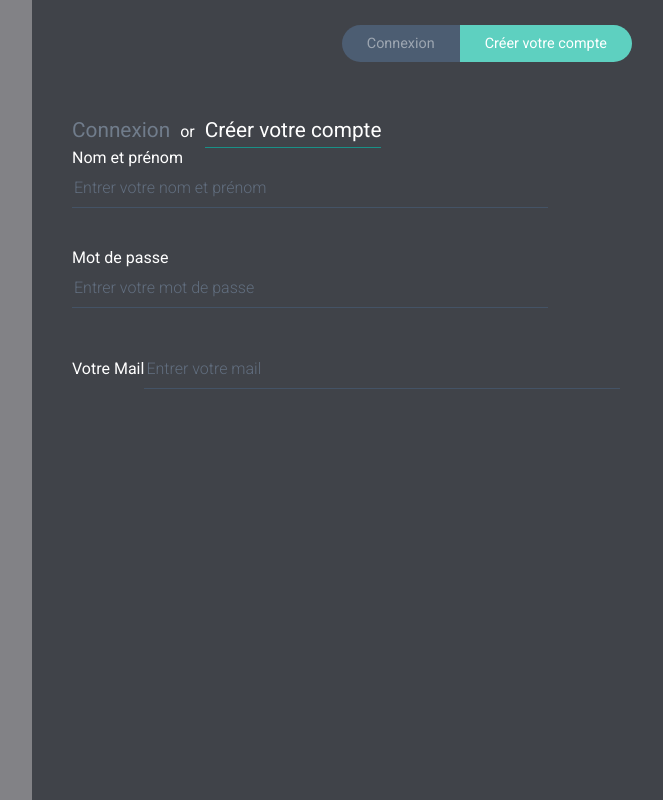
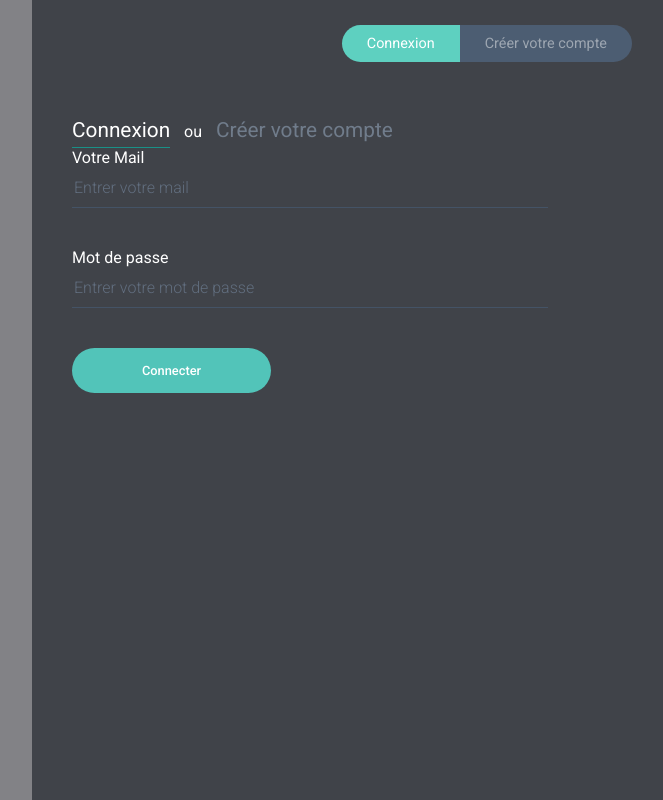
Before and after one commit to ZAIDIMDAMZ/SAPE-Front, a React (Create React App) app: page /signIn in a window 1280 px wide. Shown: the whole page, without its empty margins (608-1271 px from the left). Built offline with nearby package versions, Linux system fonts and the light colour scheme.

Commit message:
Formulaire de création du compte fini

```diff
--- a/package.json
+++ b/package.json
@@ -3,9 +3,12 @@
   "version": "0.1.0",
   "private": true,
   "dependencies": {
+    "axios": "^0.19.0",
     "react": "^16.11.0",
     "react-dom": "^16.11.0",
-    "react-scripts": "3.2.0"
+    "react-router-dom": "^5.1.2",
+    "react-scripts": "3.2.0",
+    "reactjs-toastr": "^1.1.0"
   },
   "scripts": {
     "start": "react-scripts start",
--- a/src/App.js
+++ b/src/App.js
@@ -1,41 +1,40 @@
 import React, {Component} from 'react';
+import {BrowserRouter as Router, Route, Link,NavLink} from 'react-router-dom';
 import './App.css';
+import SignUpForm from './pages/SignUpForm'
+import SignInForm from './pages/SignInForm';
 
 class App extends Component{
   render(){
     return (
+      <Router>
         <div className="App">
+
           <div className= "App__Aside"></div>
+
           <div className= "App__Form">
             <div className="PageSwitcher">
-          <a href="#" className="PageSwitcher__Item">Connexion</a>
-          <a href="#" className="PageSwitcher__Item PageSwitcher__Item--Active">Créer votre compte</a>
+              <NavLink to="/signIn" activeClassName="PageSwitcher__Item--Active" className="PageSwitcher__Item">Connexion</NavLink>
+              <NavLink exact to="/" activeClassName="PageSwitcher__Item--Active" className="PageSwitcher__Item">Créer votre compte</NavLink>
             </div>
 
             <div className="FormeTitle">
-        <a href="#" className="FormTitle__Link">Connexion</a>or<a href="#" className="FormTitle__Link FormTitle__Link--Active">Créer votre compte</a>
+              <NavLink to="/signIn" activeClassName="FormTitle__Link--Active" className="FormTitle__Link">Connexion</NavLink> ou <NavLink exact to="/"
+              activeClassName="FormTitle__Link--Active"  className="FormTitle__Link">Créer votre compte</NavLink>
             </div>
-        <div className="FormCenter">
-          <form className="FormFields" onSubmit={this.handleSubmit}>
-            <div className="FormField">
-              <label className="FormFeild__Label" htmlFor="name">Nom et prénom</label>
-              <input type="text" id="name" className ="FormField__Input"  placeholder="Entrer votre nom et prénom" name="name"/>
+
+            <Route exact path = '/' component={SignUpForm}>
+              {/* Page de création de compte */}
+            </Route>
+
+            <Route exact path = '/signIn' component ={SignInForm}>
+              {/* Page de connexion */}
+            </Route>
 
           </div>
-            <div className="FormField">
-              <label className="FormFeild__Label" htmlFor="password">Mot de passe</label>
-              <input type="password" id="password" className ="FormField__Input"  placeholder="Entrer votre mot de passe" name="password"/>
         </div>
-            <div className="FormField">
-              <label className="FormFeild__Label" htmlFor="mail">Votre Mail</label>
-              <input type="mail" id="mail" className ="FormField__Input"  placeholder="Entrer votre mail" name="mail"/>
-            </div>
+      </Router>
 
-
-          </form>
-        </div>
-      </div>
-      </div>
     );
   }
 }
--- /dev/null
+++ b/src/pages/SignInForm.js
@@ -0,0 +1,60 @@
+import React,{Component} from 'react'
+import toastr from 'reactjs-toastr';
+import 'reactjs-toastr/lib/toast.css'
+
+class SignInForm extends Component{
+    constructor(){
+        super();
+        this.state={
+            mail:"",
+            password:""
+        }
+
+        this.handleChange=this.handleChange.bind(this)
+        this.handleSubmit=this.handleSubmit.bind(this)
+
+    }
+
+    handleChange(event){
+        let target=event.target;
+        let value=target.type==='checkbox'? target.checked:target.value;
+        let name = target.name;
+
+        this.setState({
+            [name]:value,
+        })
+    }
+
+    handleSubmit(event){
+        event.preventDefault()
+        console.log("The form was submitted with de following data: ")
+        console.log(this.state)
+
+    }
+    render(){
+        return (
+            <div className="FormCenter">
+                <form onSubmit= {this.handleSubmit} className="FormFields" onSubmit={this.handleSubmit}>
+
+                    <div className="FormField">
+                        <div><label className="FormFeild__Label" htmlFor="mail">Votre Mail</label></div>
+                        <input pattern="[a-z0-9._%+-]+@[a-z0-9.-]+\.[a-z]{2,}$" type="mail" id="mail" className ="FormField__Input"  placeholder="Entrer votre mail" name="mail" value={this.state.mail} onChange = {this.handleChange}/>
+                    </div>
+
+                    <div className="FormField">
+                        <div><label className="FormFeild__Label" htmlFor="password">Mot de passe</label></div>
+                        <input pattern="([a-zA-Z0-9!+.&%#é@]+)" type="password" id="password" className ="FormField__Input"  placeholder="Entrer votre mot de passe" name="password" value={this.state.password} onChange = {this.handleChange}/>
+                    </div>
+
+                    <div className="FormField">
+                    <button className="FormField__Button mr-20">Connecter</button>
+                    {/* <a href="#" className="FormField__Link">Je suis membre</a> */}
+                    </div>
+
+                </form>
+            </div>
+        );
+    }
+}
+
+export default SignInForm;
--- /dev/null
+++ b/src/pages/SignUpForm.js
@@ -0,0 +1,107 @@
+import React,{Component} from 'react'
+import { stat } from 'fs';
+
+class SignUpForm extends Component{
+    constructor(){
+        super();
+        this.state={
+            mail:"",
+            password:"",
+            name:"",
+            lastName:"",
+            status:"",
+            hasAgreed:false
+        }
+
+        this.handleChange=this.handleChange.bind(this)
+        this.handleSubmit=this.handleSubmit.bind(this)
+
+    }
+
+    handleChange(event){
+        let target=event.target;
+        let value=target.type==='checkbox'? target.checked:target.value;
+        let name = target.name;
+
+        this.setState({
+            [name]:value,
+        })
+    }
+
+    handleSubmit(event){
+        event.preventDefault()
+        let user = {
+            nom:this.state.name,
+            prenom:this.state.lastName,
+            mail:this.state.mail,
+            mdp:this.state.password,
+            statut:this.state.status
+
+        }
+        console.log(user)
+        fetch('http://localhost:3000/teachers',{
+            method: 'POST',
+            body:JSON.stringify({
+                nom:this.state.name,
+                prenom:this.state.lastName,
+                mail:this.state.mail,
+                mdp:this.state.password,
+                statut:this.state.status
+            }),
+            headers: {"Content-Type": "application/json"}
+        })
+        .then((res)=>{
+            console.log("User posted")
+        })
+        .catch((err)=>{
+            console.log("Error")
+        })
+    }
+    render(){
+        return (
+            <div className="FormCenter">
+                <form onSubmit={this.handleSubmit} className="FormFields" onSubmit={this.handleSubmit}>
+
+                    <div className="FormField">
+                        <div><label className="FormFeild__Label" htmlFor="name">Nom</label></div>
+                        <input type="text" id="name" className ="FormField__Input"  placeholder="Entrer votre le nom" name="name" value={this.state.name} onChange={this.handleChange} />
+                    </div>
+
+                    <div className="FormField">
+                        <div><label className="FormFeild__Label" htmlFor="name">Prénom</label></div>
+                        <input type="text" id="lastName" className ="FormField__Input"  placeholder="Entrer votre le prénom" name="lastName" value={this.state.lastName} onChange={this.handleChange} />
+                    </div>
+
+                    <div className="FormField">
+                        <div><label className="FormFeild__Label" htmlFor="password">Mot de passe</label></div>
+                        <input type="password" id="password" className ="FormField__Input"  placeholder="Entrer votre mot de passe" name="password" value={this.state.password} onChange={this.handleChange} />
+                    </div>
+
+                    <div className="FormField">
+                        <div><label className="FormFeild__Label" htmlFor="mail">Votre Mail</label></div>
+                        <input type="mail" id="mail" className ="FormField__Input"  placeholder="Entrer votre mail" name="mail" value={this.state.mail} onChange={this.handleChange}/>
+                    </div>
+
+                    <div className="FormField">
+                        <div><label className="FormFeild__Label" htmlFor="name">Votre Statut</label></div>
+                        <input type="text" id="status" className ="FormField__Input"  placeholder="Entrer votre statut" name="status" value={this.state.status} onChange={this.handleChange}/>
+                    </div>
+
+                    <div className="FormField">
+                        <label className="FormField__Label">
+                            <input className="FormField__Checkbox" type="checkbox" name="hasAgreed" value={this.state.hasAgreed} onChange={this.handleChange}/>J'accepte les conditions d'utilisation <a href="" className="FormField__TermsLink">Accèder aux conditions d'utilisation</a>
+                        </label>
+                    </div>
+
+                    <div className="FormField">
+                        <button className="FormField__Button mr-20">Valider</button>
+                        {/* <a href="#" className="FormField__Link">Je suis membre</a> */}
+                    </div>
+
+                </form>
+            </div>
+        );
+    }
+}
+
+export default SignUpForm;
```
Also changed, not shown: 1 other file (tests, documents, lock files or other folders). Lines whose indentation alone changed are shown as unchanged.
